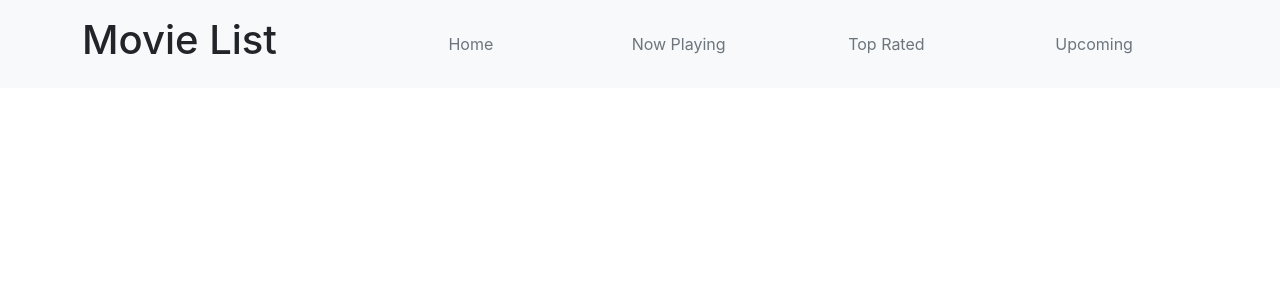
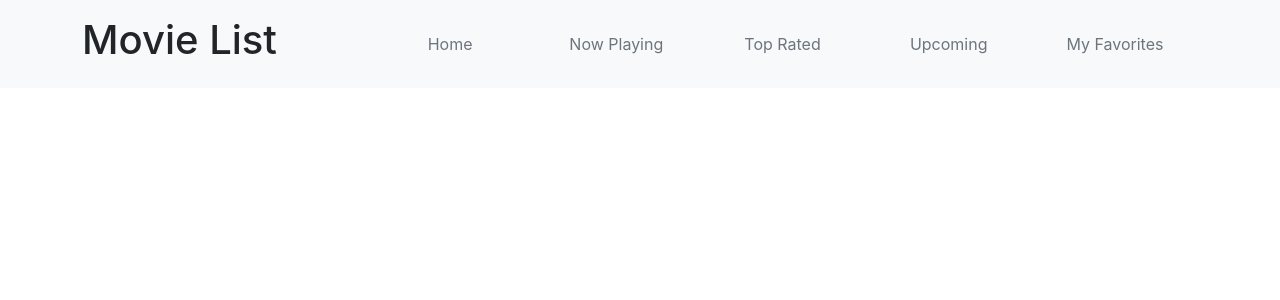
Before and after one commit to mpsalome/movie-list, a React (Create React App) app: page /favorites in a window 1280 px wide. Shown: the top 300 px of the page. Built offline with nearby package versions, Linux system fonts and the light colour scheme.

Commit message:
Added Favorites Page with Redux

```diff
--- a/package.json
+++ b/package.json
@@ -10,8 +10,10 @@
     "babel-loader": "8.1.0",
     "react": "^17.0.2",
     "react-dom": "^17.0.2",
+    "react-redux": "^7.2.5",
     "react-router-dom": "^5.3.0",
     "react-scripts": "4.0.3",
+    "redux": "^4.1.1",
     "web-vitals": "^1.0.1"
   },
   "scripts": {
--- a/src/ApplicationRoutes.js
+++ b/src/ApplicationRoutes.js
@@ -3,6 +3,8 @@ import { Home } from "./Views/Home"
 import { NowPlaying } from "./Views/NowPlaying"
 import { TopRated } from "./Views/TopRated"
 import { Upcoming } from "./Views/Upcoming"
+import { Favorites } from "./Views/Favorites"
+
 
 export const ApplicationRoutes = () => {
     return(
@@ -11,6 +13,7 @@ export const ApplicationRoutes = () => {
             <Route exact path="/now_playing" component={NowPlaying}></Route>
             <Route exact path="/top_rated" component={TopRated}></Route>
             <Route exact path="/upcoming" component={Upcoming}></Route>
+            <Route exact path="/favorites" component={Favorites}></Route>
         </>
     )
 }
--- a/src/Components/Movie.js
+++ b/src/Components/Movie.js
@@ -1,6 +1,13 @@
 import { MovieDetail } from "./MovieDetail"
+import { useDispatch } from 'react-redux'
+import { addMovie, removeMovie } from "../store/actions/movies";
+import { useSelector } from 'react-redux';
 
 export const Movie = ({ movie }) => {
+
+  const dispatch = useDispatch()
+  const favorites = useSelector(state => state.favorites)
+
   return (
     <div className="card movie-item">
       <img
@@ -11,6 +18,11 @@ export const Movie = ({ movie }) => {
       <div className="card-body">
         <h5 className="card-title">{movie.title}</h5>
         <MovieDetail movieid={movie.id}/>
+        {
+          favorites.movies.find( m => m.id === movie.id)
+          ? <button className="btn btn-light" onClick={() => dispatch(removeMovie(movie))}>Remove from my Favorites</button>
+          : <button className="btn btn-dark" onClick={() => dispatch(addMovie(movie))}>Add to my Favorites</button>
+        }
       </div>
     </div>
   );
--- a/src/Components/Nav.js
+++ b/src/Components/Nav.js
@@ -18,6 +18,10 @@ export const Nav = () => {
     {
       link: '/upcoming',
       name: 'Upcoming'
+    },
+    {
+      link: '/favorites',
+      name: 'My Favorites'
     }
   ]
 
--- /dev/null
+++ b/src/Views/Favorites.js
@@ -0,0 +1,13 @@
+import { useSelector } from 'react-redux';
+import { MovieList } from '../Components/MovieList';
+
+export const Favorites = () => {
+
+  const favorites = useSelector(state => state.favorites)
+
+  return (
+    <div className="container">
+      <MovieList movies={favorites.movies} />
+    </div>
+  );
+};
--- a/src/index.js
+++ b/src/index.js
@@ -4,12 +4,16 @@ import './index.css';
 import App from './App';
 import reportWebVitals from './reportWebVitals';
 import { BrowserRouter } from 'react-router-dom';
+import { Provider } from 'react-redux';
+import { store } from './store';
 
 ReactDOM.render(
   <React.StrictMode>
-    <BrowserRouter>
-      <App />
-    </BrowserRouter>
+    <Provider store={store}>
+      <BrowserRouter>
+        <App />
+      </BrowserRouter>
+    </Provider>
   </React.StrictMode>,
   document.getElementById('root')
 );
--- /dev/null
+++ b/src/store/actions/movies.js
@@ -0,0 +1,13 @@
+export const ADD_MOVIE = 'ADD_MOVIE'
+export const REMOVE_MOVIE = 'REMOVE_MOVIE'
+
+
+export const addMovie = (payload) => ({
+    type: ADD_MOVIE,
+    payload
+})
+
+export const removeMovie = (payload) => ({
+    type: REMOVE_MOVIE,
+    payload
+})
--- /dev/null
+++ b/src/store/index.js
@@ -0,0 +1,5 @@
+import { createStore } from "redux";
+import { reducers } from "./reducers";
+
+
+export const store = createStore(reducers)
--- /dev/null
+++ b/src/store/reducers/favorites.js
@@ -0,0 +1,22 @@
+import { ADD_MOVIE, REMOVE_MOVIE } from '../actions/movies'
+
+const initialState = {
+    movies: []
+}
+
+export const favorites = (state = initialState, action) => {
+    switch (action.type) {
+        case ADD_MOVIE:
+            return {
+                ...state,
+                movies: state.movies.concat(action.payload)
+            }
+        case  REMOVE_MOVIE:
+            return {
+                ...state,
+                movies: state.movies.filter(movie => movie.id !== action.payload.id)
+            }
+        default:
+            return state
+    }
+}
--- /dev/null
+++ b/src/store/reducers/index.js
@@ -0,0 +1,6 @@
+import { combineReducers } from "redux";
+import { favorites } from "./favorites";
+
+export const reducers = combineReducers({
+    favorites
+})
```
Also changed, not shown: 1 other file (tests, documents, lock files or other folders).
